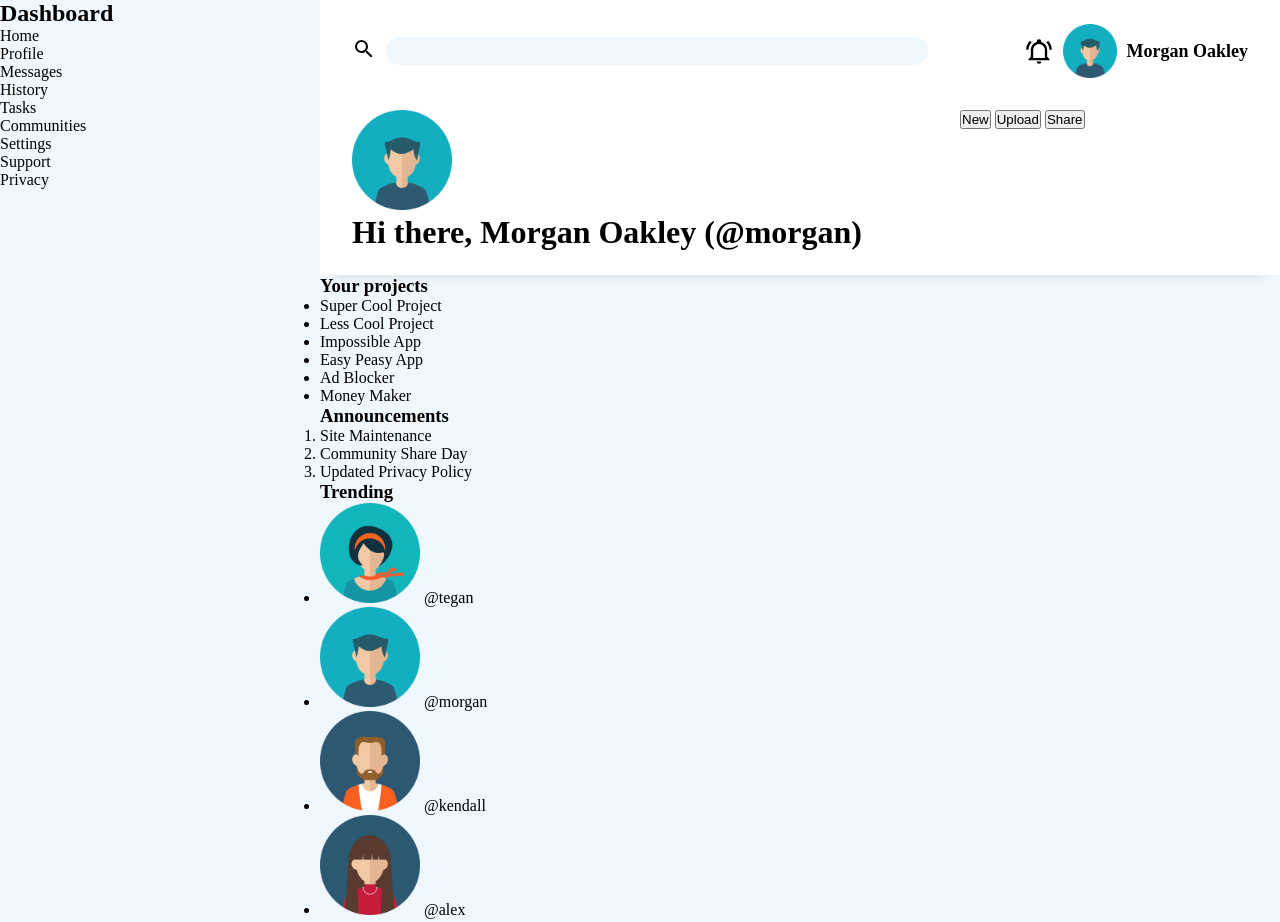
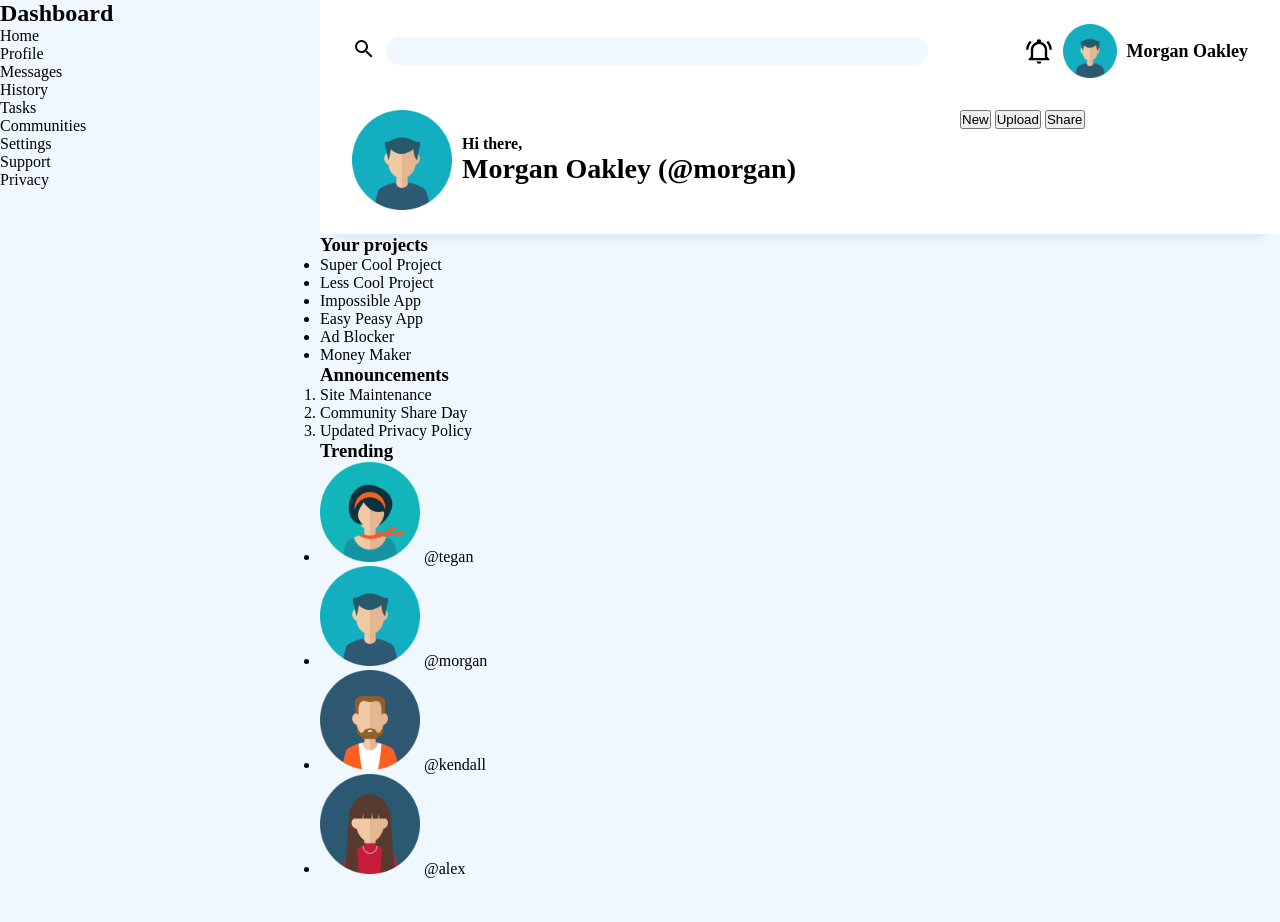
Before and after one commit to Akherousin/odin-admin-dashboard, a plain HTML site: page index.html in a window 1280 px wide. Shown: the top 922 px of the page. Drawn offline with Linux system fonts and the light colour scheme.

Commit message:
add greeting alignment and styling

```diff
--- a/index.html
+++ b/index.html
@@ -34,9 +34,14 @@
       </div>
 
       <div class="header-greeting">
-        <img src="./pics/avatar.png" alt="user pic" />
+        <img
+          class="header-greeting-avatar"
+          src="./pics/avatar.png"
+          alt="user pic"
+        />
         <h1 class="heading-primary">
-          <span>Hi there,</span> Morgan Oakley (@morgan)
+          <span class="heading-primary-subheading">Hi there,</span> Morgan
+          Oakley (@morgan)
         </h1>
       </div>
 
--- a/style.css
+++ b/style.css
@@ -79,6 +79,23 @@ body {
   border-radius: 100rem;
 }
 
+.header-greeting {
+  display: grid;
+  grid-template-columns: auto 1fr;
+  gap: 1rem;
+  align-items: center;
+}
+
+.heading-primary {
+  display: grid;
+  grid-template-rows: auto auto;
+  font-size: 2.8rem;
+}
+
+.heading-primary .heading-primary-subheading {
+  font-size: 1.6rem;
+}
+
 .side-menu {
   grid-area: aside;
 }
```
